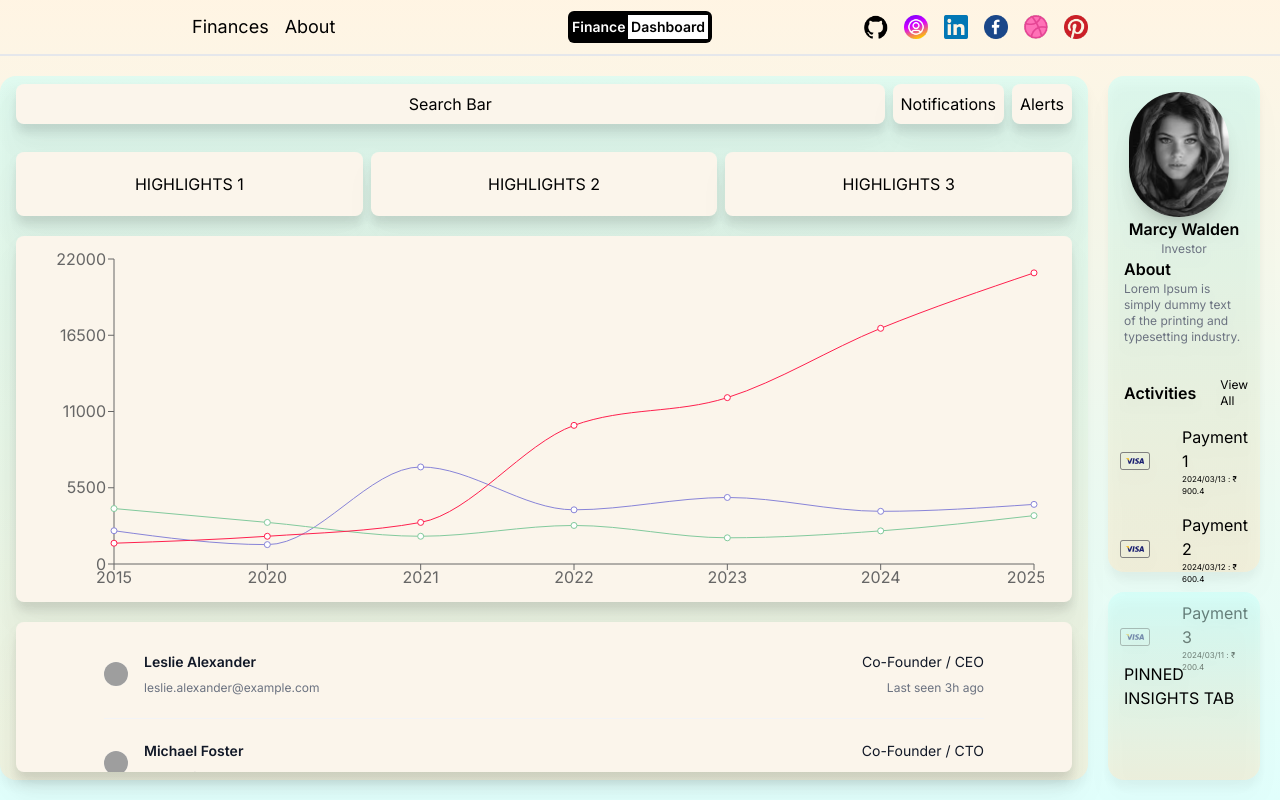
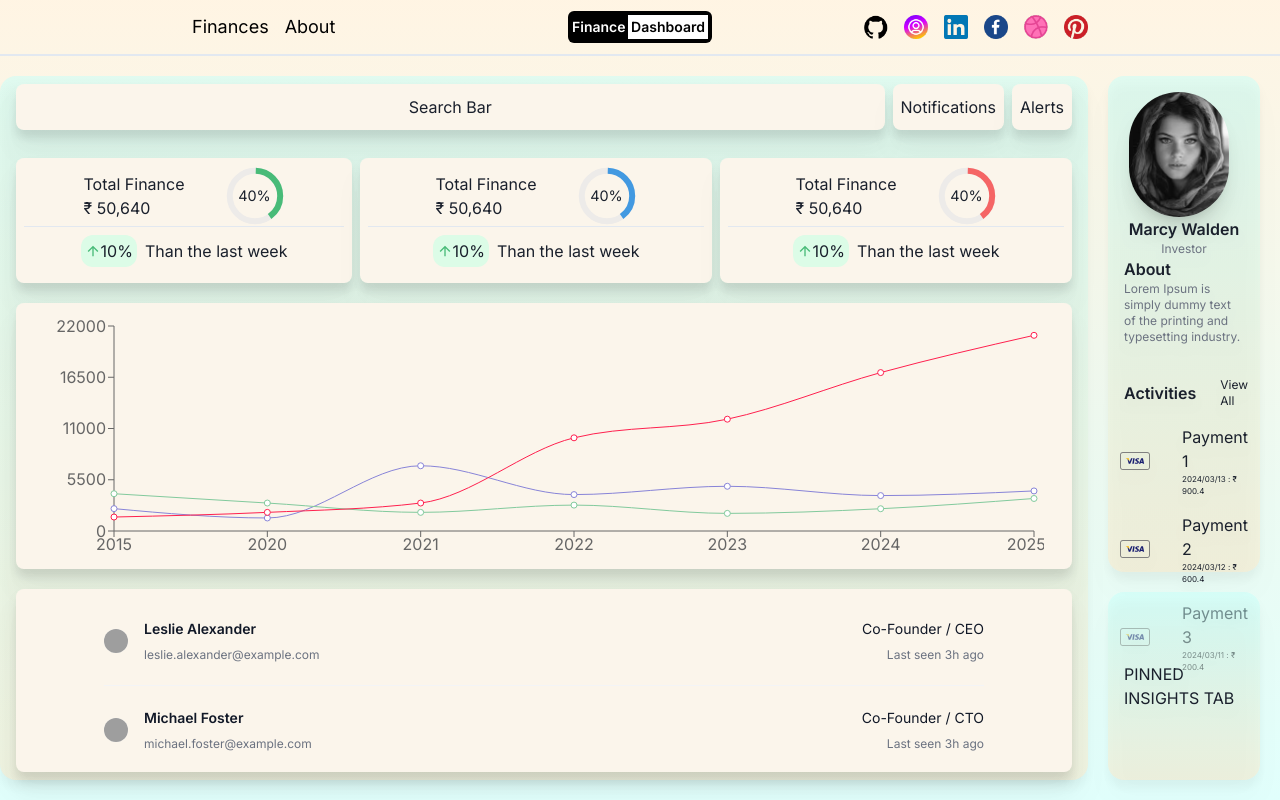
Before and after one commit to shuttergeek1928/finance-dashboard-ts, a Next.js app: page /finances in a window 1280 px wide. Built offline with nearby package versions, Linux system fonts and the light colour scheme; grey boxes are pictures that could not be loaded.

Commit message:
Added highlight containers

```diff
--- a/package.json
+++ b/package.json
@@ -9,10 +9,14 @@
     "lint": "next lint"
   },
   "dependencies": {
+    "@chakra-ui/icons": "^2.1.1",
+    "@chakra-ui/next-js": "^2.2.0",
+    "@chakra-ui/react": "^2.8.2",
     "@emotion/react": "^11.11.4",
     "@emotion/styled": "^11.11.0",
     "@mui/material": "^5.15.12",
     "@mui/x-charts": "^6.19.5",
+    "framer-motion": "^11.0.15",
     "next": "14.1.2",
     "react": "^18",
     "react-dom": "^18",
--- a/src/app/components/center_content.tsx
+++ b/src/app/components/center_content.tsx
@@ -1,7 +1,7 @@
 import React from "react";
 import LineChartCustomElement from "./linechart";
 import StackedList from "./stackedlist";
-
+import Highlight from "./highlight";
 const CenterContent = () => {
   return (
     <>
@@ -13,7 +13,7 @@ const CenterContent = () => {
       </div> */}
 
       {/* SEARCH BAR, NOTIFICATIONS & ALERTS */}
-      <div className="flex h-1/6 w-full rounded m-0 py-2 items-center justify-between gap-2">
+      <div className="flex h-[10%] w-full rounded m-0 py-2 items-center justify-between gap-2">
         <div className="flex h-full w-full drop-shadow-xl shadow-black  items-center justify-center rounded-lg bg-[#fbf5eb] p-2">
           Search Bar
         </div>
@@ -26,26 +26,26 @@ const CenterContent = () => {
       </div>
 
       {/* HIGHLIGHTS */}
-      <div className="flex h-1/3 w-full rounded py-2 items-center justify-between gap-2">
-        <div className="flex h-full w-1/3 drop-shadow-xl shadow-black  items-center justify-center rounded-lg bg-[#fbf5eb]">
-          HIGHLIGHTS 1
+      <div className="flex h-[20%] w-full rounded py-2 items-center justify-between gap-2">
+        <div className="flex flex-1 h-full w-1/3 drop-shadow-xl shadow-black items-center justify-center rounded-lg bg-[#fbf5eb]">
+          <Highlight size="60px" color="green.400"/>
         </div>
         <div className="flex h-full w-1/3 drop-shadow-xl shadow-black items-center justify-center rounded-lg bg-[#fbf5eb]">
-          HIGHLIGHTS 2
+          <Highlight size="60px" color="blue.400"/>
         </div>
         <div className="flex h-full w-1/3 drop-shadow-xl shadow-black items-center justify-center rounded-lg bg-[#fbf5eb]">
-          HIGHLIGHTS 3
+          <Highlight size="60px" color="red.400"/>
         </div>
       </div>
 
       {/* GRAPHS */}
-      <div className="flex h-2/3 w-full p-2 drop-shadow-xl shadow-black  items-center justify-center rounded-lg bg-[#fbf5eb]">
-        <LineChartCustomElement/>
+      <div className="flex h-[40%] w-full p-2 drop-shadow-xl shadow-black items-center justify-center rounded-lg bg-[#fbf5eb]">
+        <LineChartCustomElement />
       </div>
 
       {/* TRANSACTIONS HISTORY */}
-      <div className="flex h-2/3 w-full my-2 p-2 drop-shadow-xl shadow-black  items-center justify-center rounded-lg bg-[#fbf5eb] overflow-clip overflow-y-scroll hideScrollBar">
-        <StackedList/>
+      <div className="flex h-[30%] w-full my-2 p-2 drop-shadow-xl shadow-black  items-center justify-center rounded-lg bg-[#fbf5eb] overflow-clip overflow-y-scroll hideScrollBar">
+        <StackedList />
       </div>
     </>
   );
--- /dev/null
+++ b/src/app/components/highlight.tsx
@@ -0,0 +1,32 @@
+"use client";
+import { ArrowDownIcon, ArrowUpIcon } from "@chakra-ui/icons";
+import { CircularProgress, CircularProgressLabel } from "@chakra-ui/react";
+import React from "react";
+
+const Highlight = ({ size, color}: { size: string, color:string }) => {
+  return (
+    <>
+      <div className="flex flex-col max-h-full w-full items-center justify-center px-2 py-2 box-border">
+        <div className="flex w-full items-center justify-center gap-10">
+          <section>
+            <h3>Total Finance</h3>
+            <h1>&#8377; 50,640</h1>
+          </section>
+          <CircularProgress value={40} color={color} size={size}>
+            <CircularProgressLabel>40%</CircularProgressLabel>
+          </CircularProgress>
+        </div>
+        <hr className="bg-gray-200 w-full border-10" />
+        <div className="flex items-center justify-center p-2 gap-2">
+          <div className="flex flex-row items-center justify-center rounded-xl p-1 bg-green-100">
+            <ArrowUpIcon color="green.400" />
+            <h3>10%</h3>
+          </div>
+          <h3>Than the last week</h3>
+        </div>
+      </div>
+    </>
+  );
+};
+
+export default Highlight;
--- a/src/app/components/linechart.tsx
+++ b/src/app/components/linechart.tsx
@@ -9,7 +9,7 @@ import {
   Line,
   LineChart,
   Brush,
-  ReferenceLine
+  ReferenceLine,
 } from "recharts";
 
 const data = [
@@ -60,9 +60,10 @@ const data = [
 const LineChartCustomElement = () => {
   return (
     <>
+      <div className="h-auto">
         <LineChart
           width={1000}
-        height={350}
+          height={250}
           data={data}
           margin={{ top: 15, right: 10, left: 10, bottom: 0 }}
         >
@@ -73,6 +74,7 @@ const LineChartCustomElement = () => {
           <Line type="monotone" dataKey="uv" stroke="#82ca9d" />
           <Line type="monotone" dataKey="mf" stroke="#FF204E" />
         </LineChart>
+      </div>
     </>
   );
 };
--- a/src/app/finances/page.tsx
+++ b/src/app/finances/page.tsx
@@ -8,7 +8,7 @@ const Finances = () => {
       {/* MAIN CONTAINER */}
       <div className="h-full w-full flex flex-row justify-between overflow-hidden">
         {/* NAVIGATION */}
-        <div className="2xl:flex flex-col flex-wrap hidden justify-between rounded-2xl drop-shadow-xl shadow-black m-5 p6 finLanding-gradient-t-1 box-border w-[12%]">
+        <div className="2xl:flex flex-col flex-wrap hidden justify-between rounded-2xl drop-shadow-xl shadow-black m-5 p-6 finLanding-gradient-t-1 box-border w-[12%]">
           <NavigationTab />
         </div>
         {/* CONTENT */}
--- a/src/app/layout.tsx
+++ b/src/app/layout.tsx
@@ -2,6 +2,7 @@ import type { Metadata } from "next";
 import { Inter } from "next/font/google";
 import "./globals.css";
 import NavBar from "./components/navbar";
+import { ChakraProvider } from "@chakra-ui/react";
 
 const inter = Inter({ subsets: ["latin"] });
 
@@ -21,7 +22,7 @@ export default function RootLayout({
         {/* FULL CONTAINER DIV */}
         <div className="flex flex-col h-screen finLanding-gradient-b-1">
           <NavBar />
-          {children}
+          <ChakraProvider>{children}</ChakraProvider>
         </div>
       </body>
     </html>
```
Also changed, not shown: 1 other file (tests, documents, lock files or other folders). Lines whose indentation alone changed are shown as unchanged.
